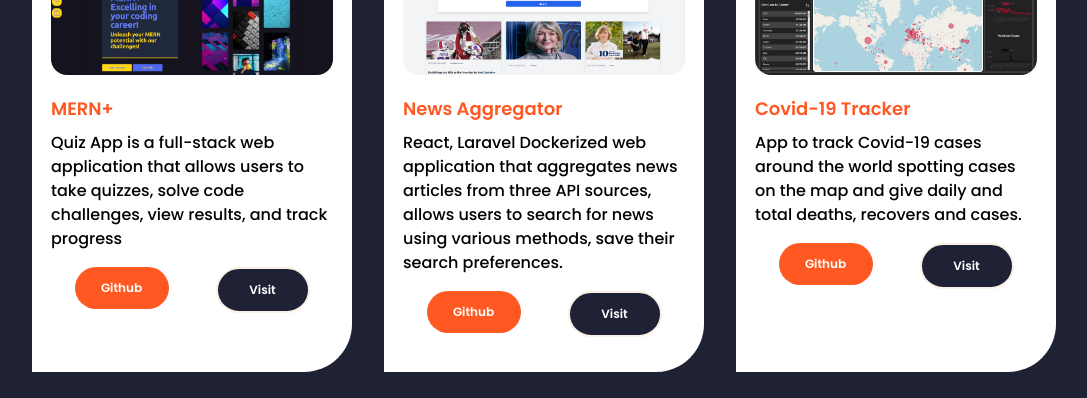
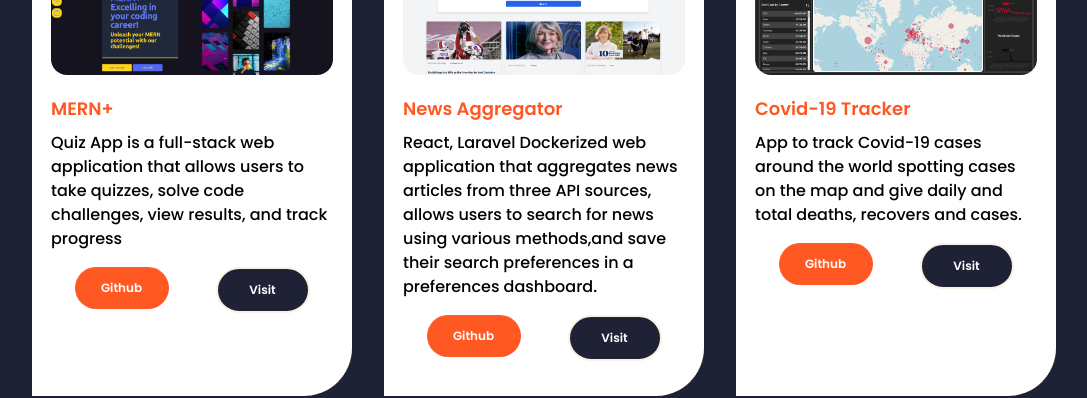
Before and after one commit to altinawiwaseem/portfolio-react-app, a React (Create React App) app: page / in a window 1280 px wide. Shown: the part 2400-2798 px from the top of the page, without its empty margins (96-1183 px from the left). Built offline with nearby package versions, Linux system fonts and the light colour scheme; a web font is replaced by a local one.

Commit message:
adding news aggregator project

```diff
--- a/src/data.jsx
+++ b/src/data.jsx
@@ -139,7 +139,7 @@ export const projects = [
     github: "https://github.com/altinawiwaseem/news-aggregator",
     link: "https://github.com/altinawiwaseem/news-aggregator",
     detail:
-      "React, Laravel Dockerized web application that aggregates news articles from three API sources, allows users to search for news  using various methods, save their search preferences.",
+      "React, Laravel Dockerized web application that aggregates news articles from three API sources, allows users to search for news  using various methods,and save their search preferences in a preferences dashboard.",
     imgStatic: newsStatic,
     imgGif: newsGif,
   },
```
